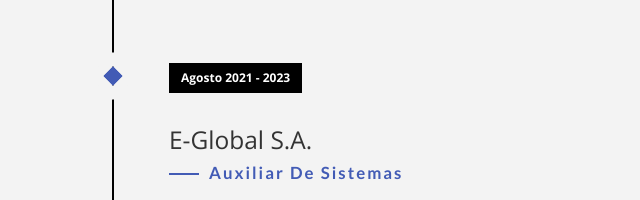
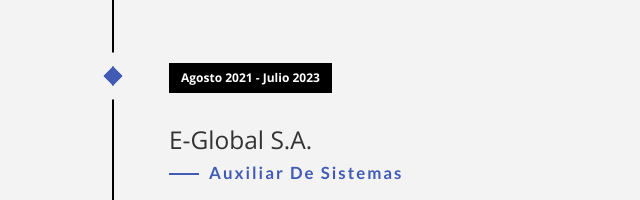
Before and after one commit to juanpvcoc/portfolio, a plain HTML site: page index.html in a window 1280 px wide. Shown: the part 2144-2344 px from the top of the page, 0-640 px from the left. Drawn offline with nearby package versions, Linux system fonts and the light colour scheme; files whose address does not match are found by name; a web font is replaced by a local one.

Commit message:
Actualización de fecha en E-Global
Se agrega el fin del contrato con e-global en julio de 2023

```diff
--- a/index.html
+++ b/index.html
@@ -102,7 +102,7 @@
                     <li class="timeline-event" data-aos="fade-up" data-aos-delay=".2">
                         <label class="timeline-event-icon"></label>
                         <div class="timeline-event-copy">
-                            <p class="timeline-event-thumbnail">Agosto 2021 - 2023</p>
+                            <p class="timeline-event-thumbnail">Agosto 2021 - Julio 2023</p>
                             <h3>E-Global S.A.</h3>
                             <h4>Auxiliar de Sistemas</h4>
                             <p>Diseño de páginas web para el usuario interno del cliente El Tesoro.</p>
```
